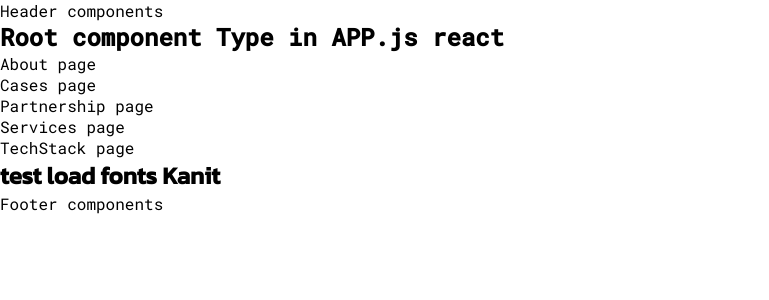
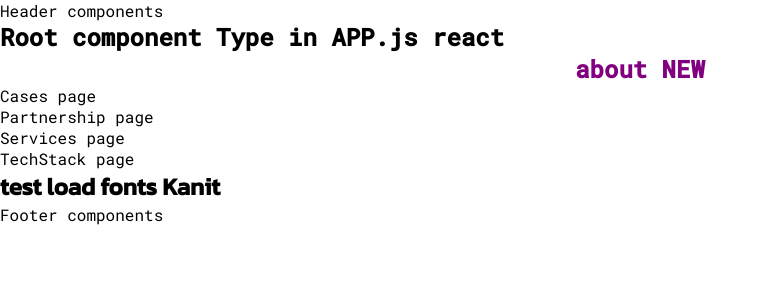
Before and after one commit to dexolacom/dexola_react_cms_UI, a Next.js app: page / in a window 1280 px wide. Shown: the top 300 px of the page, without its empty margins (0-769 px from the left). Built offline with nearby package versions, Linux system fonts and the light colour scheme.

Commit message:
EDIT | before pull origin

```diff
--- a/package.json
+++ b/package.json
@@ -17,6 +17,7 @@
     "next": "13.4.1",
     "react": "18.2.0",
     "react-dom": "18.2.0",
+    "styled-components": "^6.0.0-rc.1",
     "typescript": "5.0.4"
   }
 }
--- a/pages/about.tsx
+++ b/pages/about.tsx
@@ -1,5 +1,16 @@
+'use client';
+import { Title } from './styles';
+import styled from 'styled-components';
+
+export const Title1 = styled.h1`
+  font-family: var(--font-roboto), sans-serif;
+  font-size: 1.5em;
+  text-align: center;
+  color: palevioletred;
+`;
+
 const About = () => {
-  return <div>About page</div>
+  return <Title>about NEW</Title>;
 };
 
 export default About;
--- /dev/null
+++ b/pages/styles.ts
@@ -0,0 +1,8 @@
+import styled from 'styled-components';
+
+export const Title = styled.h1`
+font-family: var(--font-roboto), sans-serif;
+  font-size: 1.5em;
+  text-align: center;
+  color: purple;
+`;
```
Also changed, not shown: 1 other file (tests, documents, lock files or other folders).
